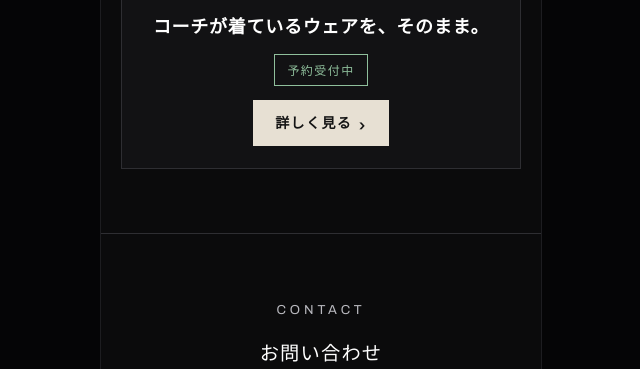
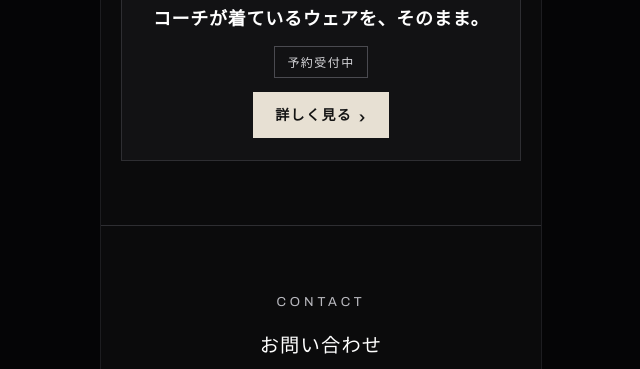
Before and after one commit to Ippey0320/vx-sports-academy, a plain HTML site: page index.html in a window 1280 px wide. Shown: the part 1639-2008 px from the top of the page, without its empty margins (319-959 px from the left). Drawn offline with Linux system fonts and the light colour scheme.

Commit message:
トップページのサービスカードの色を統一
Co-Authored-By: Claude Opus 5.5 <noreply@anthropic.com>
Claude-Session: https://claude.ai/code/session_01Bte9geLhnSJWd4mLwPLymb

```diff
--- a/assets/site.css
+++ b/assets/site.css
@@ -398,3 +398,7 @@ mark.hl { background: linear-gradient(transparent 55%, var(--neon) 55%); color:
 .tabs a::after { display: none !important; }
 .drawer a { border-left-color: transparent !important; }
 .drawer a.on { border-left-color: #fff !important; }
+
+/* Landing: unified colors */
+.svc-card, .svc-card[data-c] { --c: #d6d6da; border-top: 1px solid var(--line-dark) !important; background: #121214; }
+.svc-status { color: #d6d6da; border-color: #4a4a50; }
```
